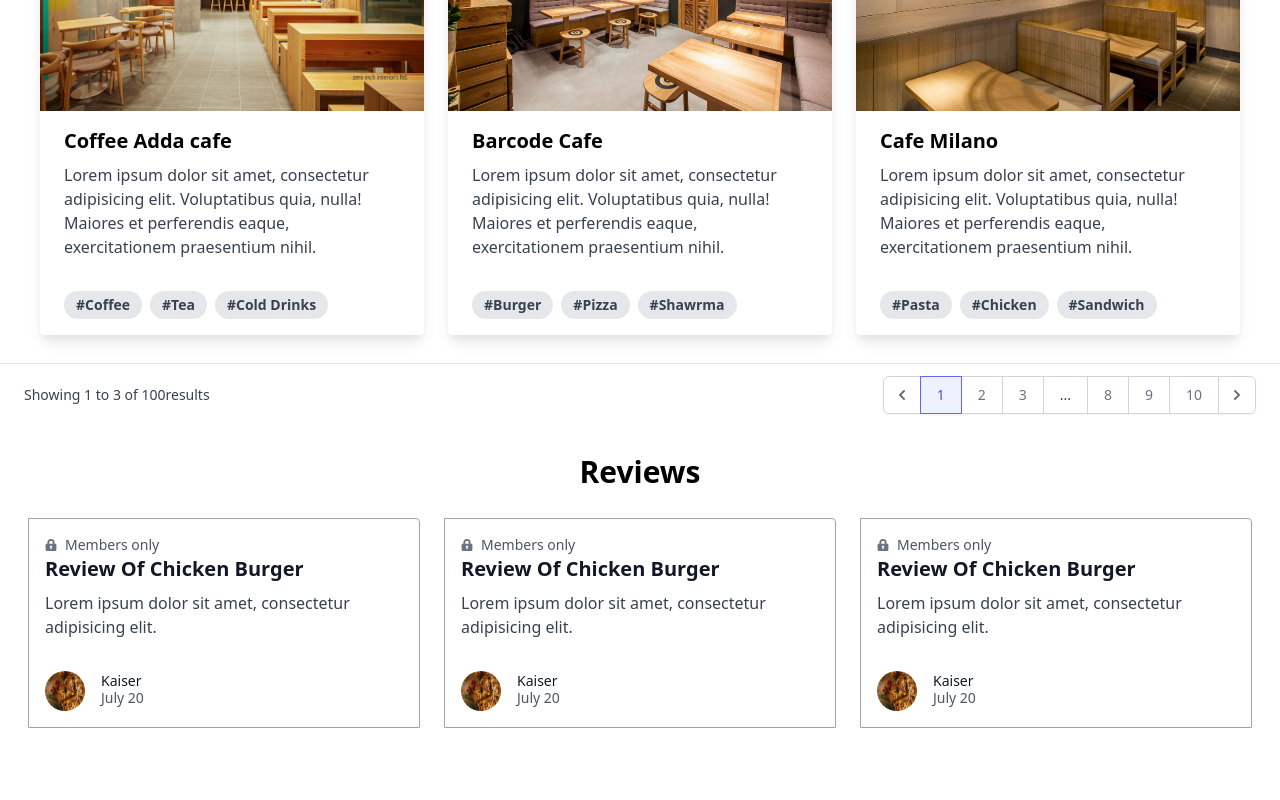
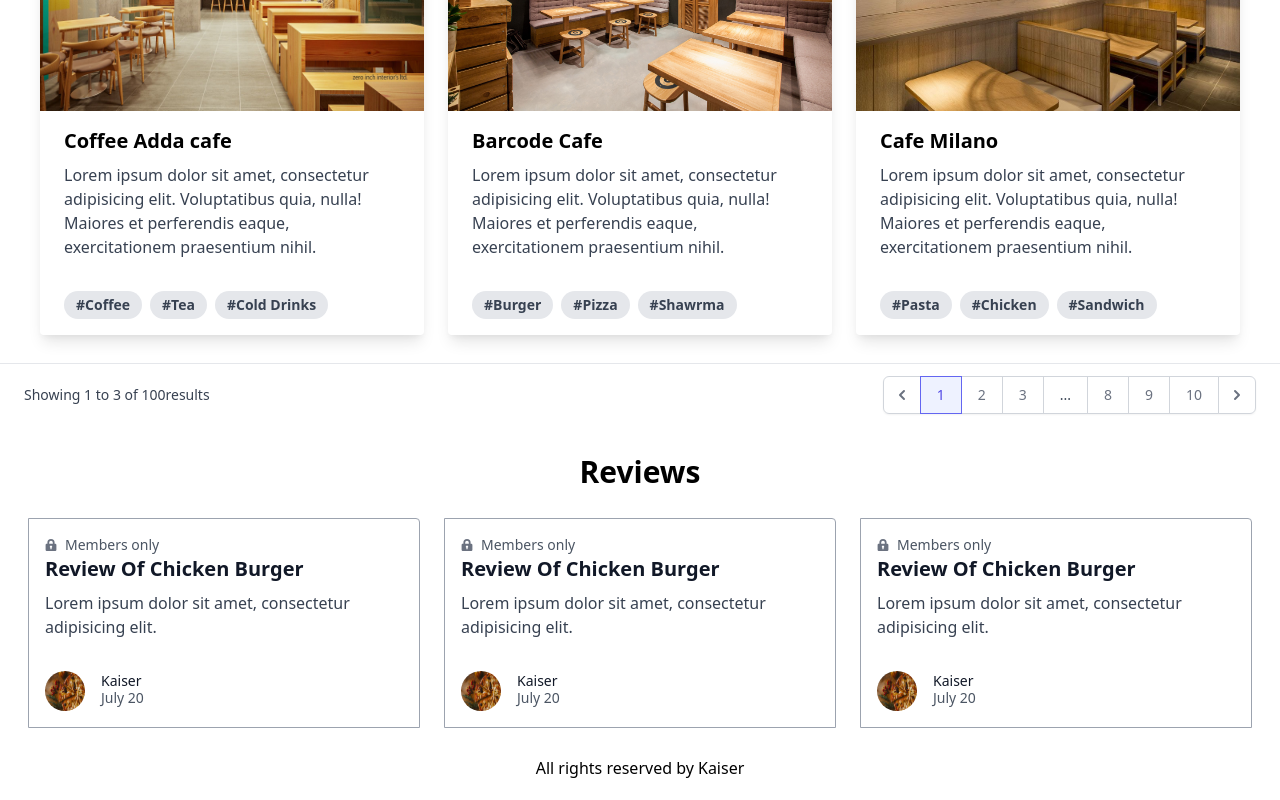
Before and after one commit to KaiserSamrat/tailwind-css-project, a React (Create React App) app: page / in a window 1280 px wide. Shown: the part 1432-2232 px from the top of the page. Before the commit the page ends 2188 px from the top, so only its background shows below. Built offline with nearby package versions, Linux system fonts and the light colour scheme.

Commit message:
review added

```diff
--- a/src/App.js
+++ b/src/App.js
@@ -20,8 +20,8 @@ function App() {
         <Header />
         <Item />
         <ResDetails />
+        <Reviews/>
         <Footer/>
-        <Reviews/>
       </Router>
     </div>
   );
--- a/src/components/Footer/Footer.js
+++ b/src/components/Footer/Footer.js
@@ -3,7 +3,7 @@ import React from 'react';
 const Footer = () => {
     return (
         <div>
-
+            <h1 className='text-center m-5'>All rights reserved by Kaiser</h1>
         </div>
     );
 };
```
